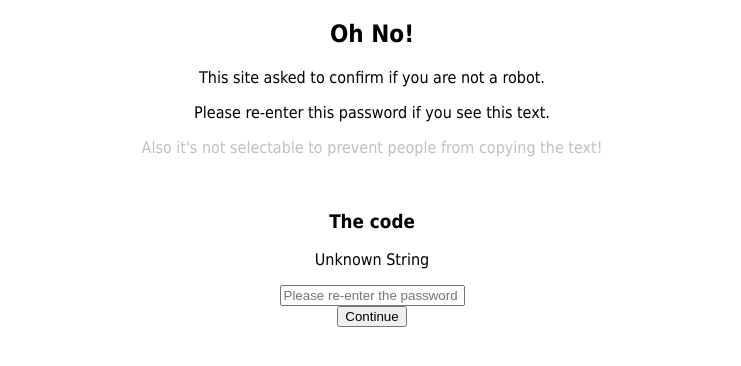
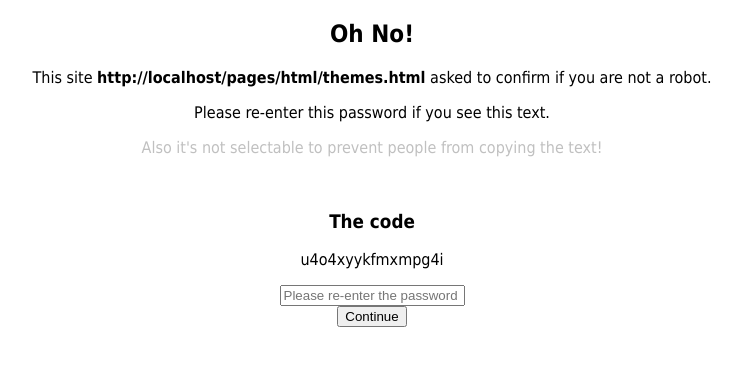
Before and after one commit to mrnick2005/Wrapper_Online_Gold, a website: page pages/html/themes.html in a window 1280 px wide. Shown: the whole page, without its empty margins (268-1009 px from the left). Drawn offline with Linux system fonts and the light colour scheme.

Commit message:
Update themes.html

```diff
--- a/pages/html/themes.html
+++ b/pages/html/themes.html
@@ -11,7 +11,7 @@
 <p style="color:silver;">Also it's not selectable to prevent people from copying the text!</p>
 <br>
 <h3>The code</h3>
-<id="stringpassword">Unknown String</p>
+<p id="stringpassword">Unknown String</p>
 <input type="text" id="checkstrings" placeholder="Please re-enter the password to continue">
 <br>
 <button onclick="checkthestring()">Continue</button>
```
